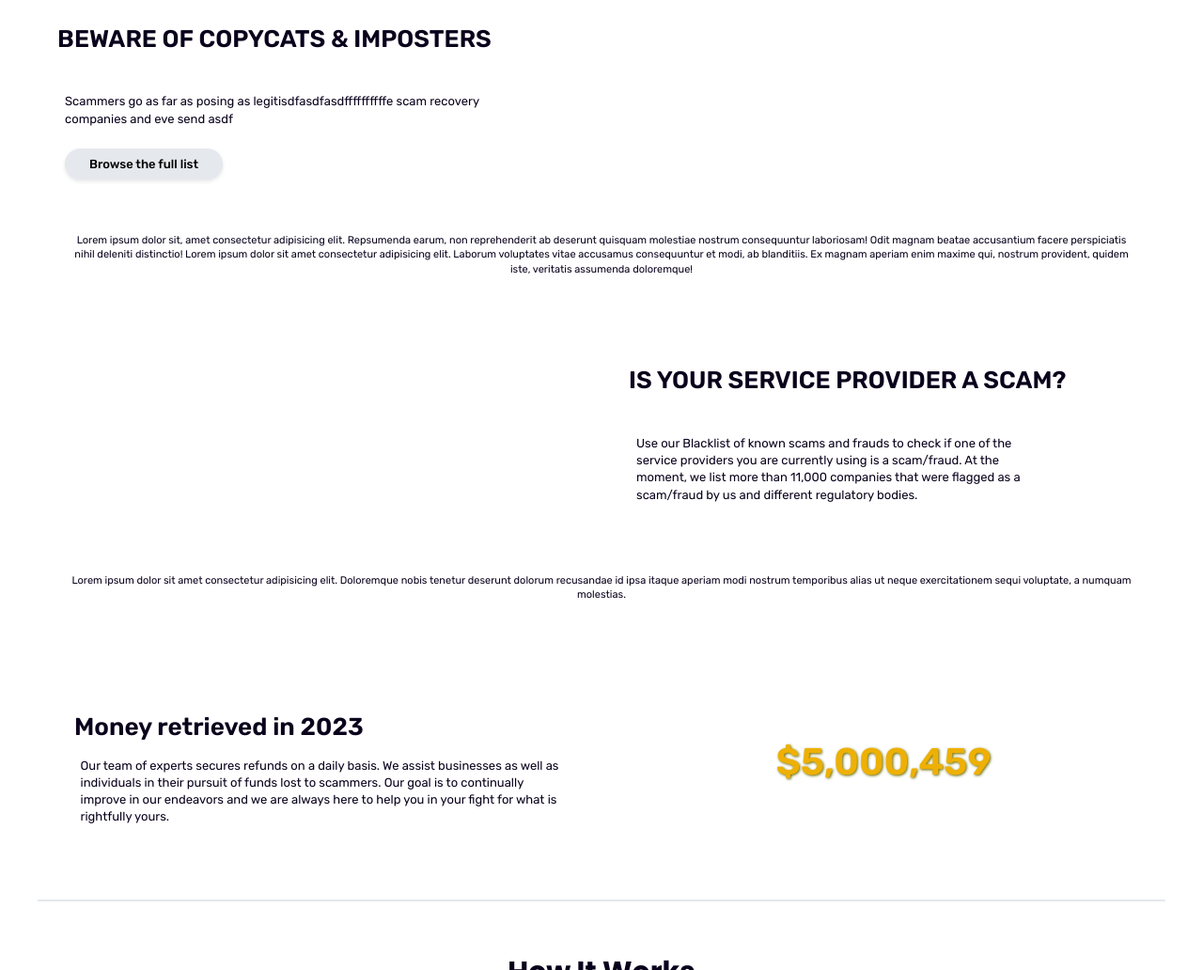
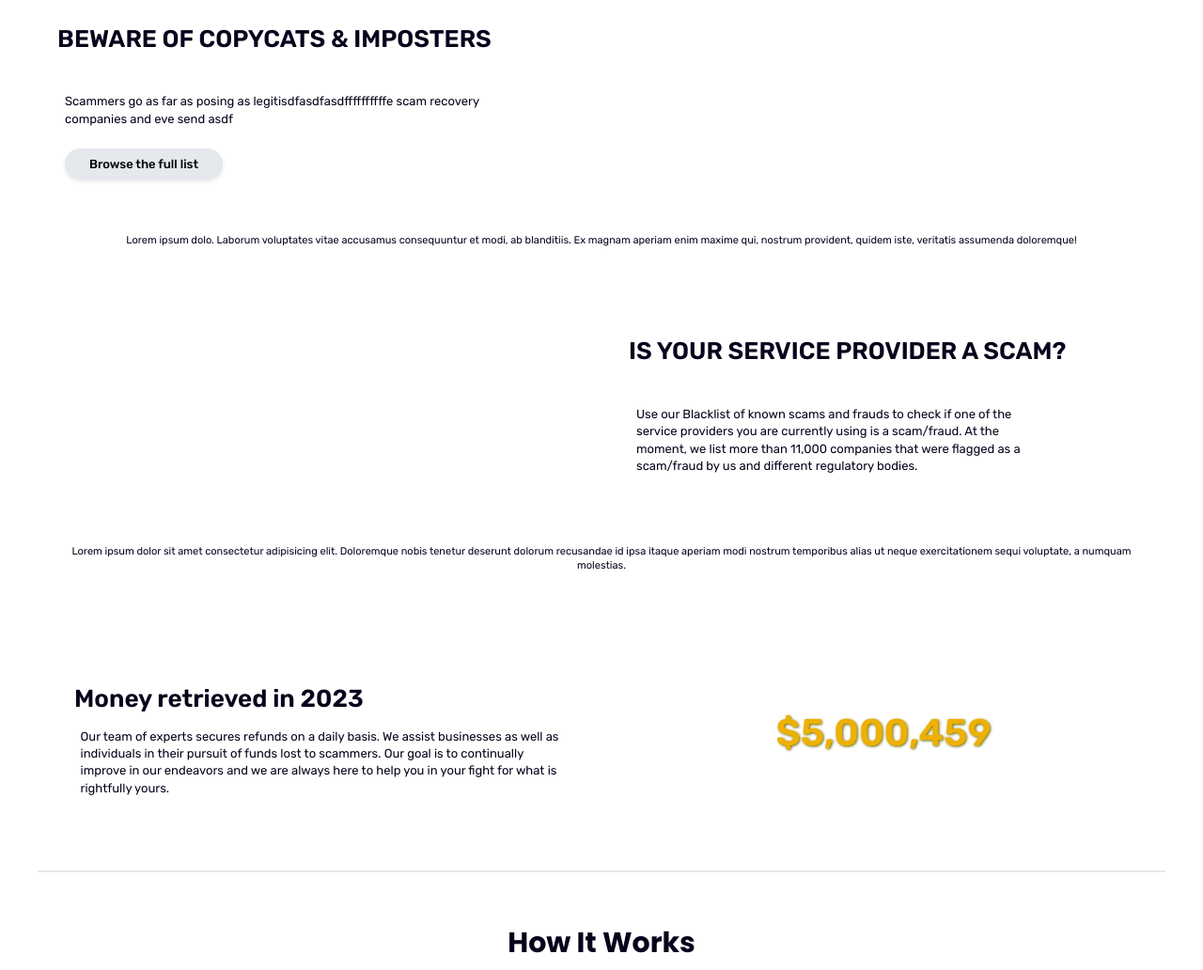
Before and after one commit to avion00/NepalCodeNest, a plain HTML site: page index.html in a window 1280 px wide. Shown: the part 2712-3744 px from the top of the page at 94% size. Drawn offline with Linux system fonts and the light colour scheme.

Commit message:
here we go

```diff
--- a/index.html
+++ b/index.html
@@ -381,8 +381,7 @@
             </div>
           </div>
 
-          <div class="hero_tree">Lorem ipsum dolor sit, amet consectetur adipisicing elit. Repsumenda earum, non reprehenderit ab deserunt quisquam molestiae nostrum consequuntur laboriosam! Odit magnam beatae accusantium facere perspiciatis nihil deleniti distinctio!
-            Lorem ipsum dolor sit amet consectetur adipisicing elit. Laborum voluptates vitae accusamus consequuntur et modi, ab blanditiis. Ex magnam aperiam enim maxime qui, nostrum provident, quidem iste, veritatis assumenda doloremque!
+          <div class="hero_tree">Lorem ipsum dolo. Laborum voluptates vitae accusamus consequuntur et modi, ab blanditiis. Ex magnam aperiam enim maxime qui, nostrum provident, quidem iste, veritatis assumenda doloremque!
           </div>
         </div>
       </div>
```
